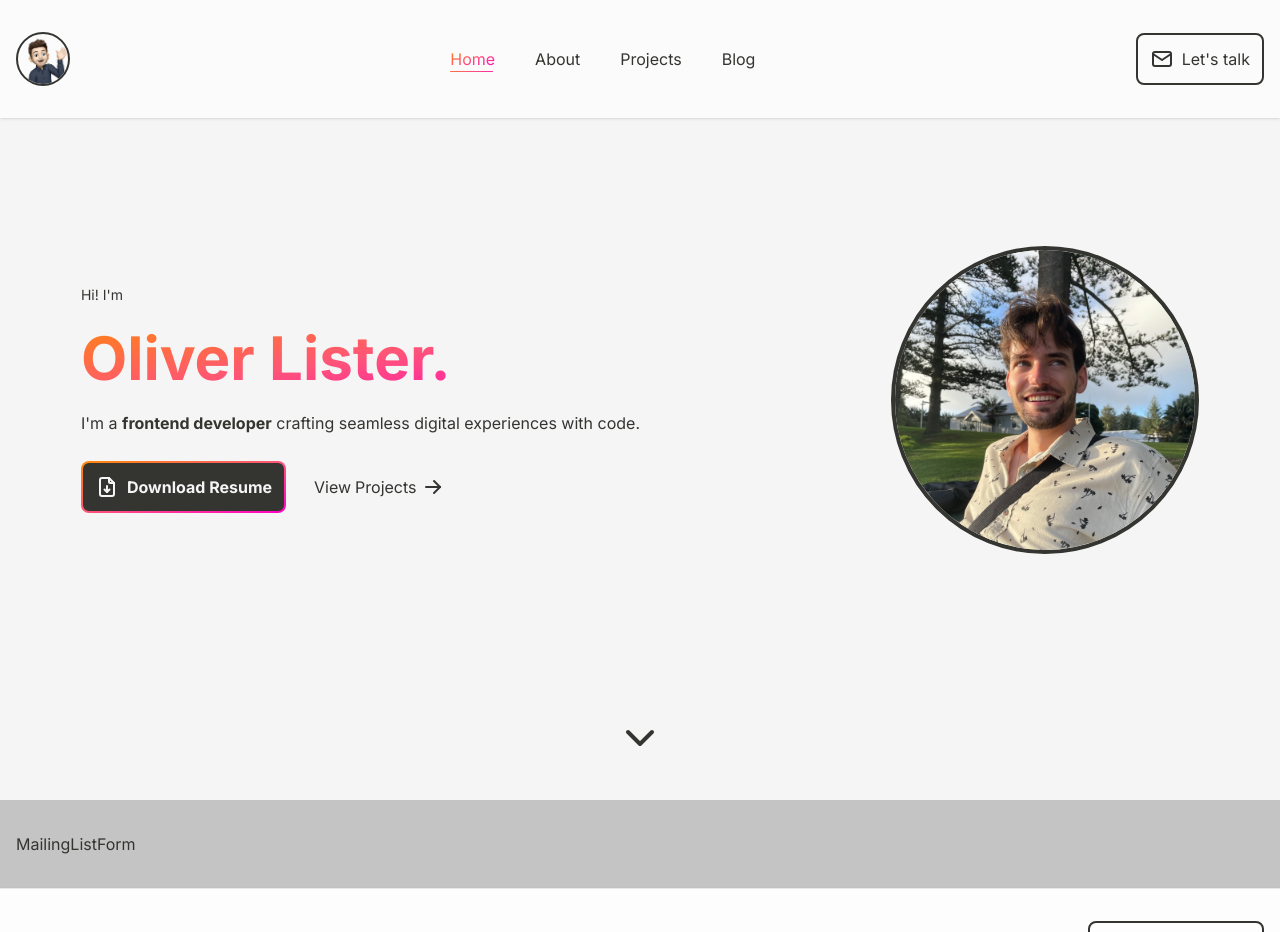
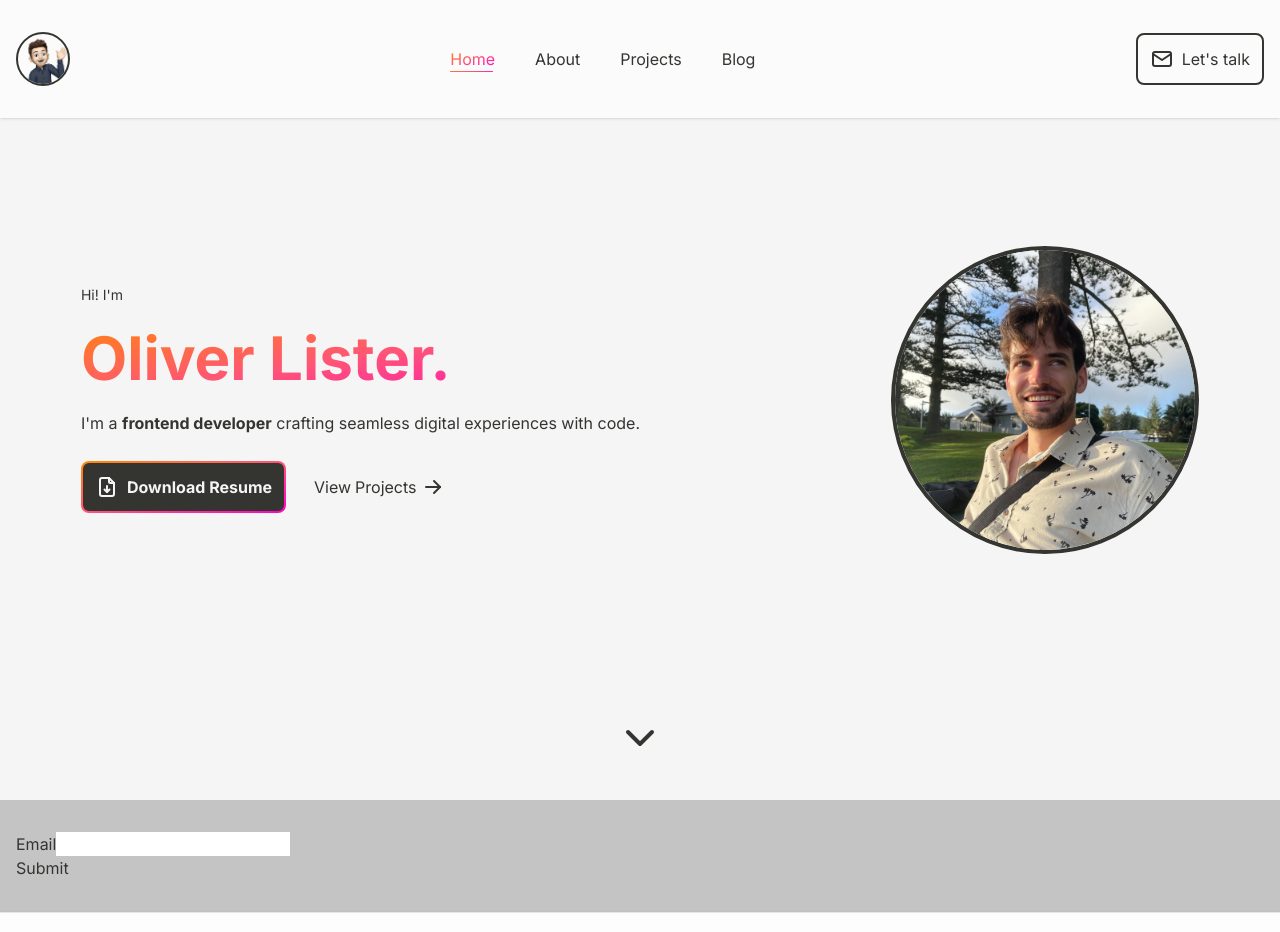
Before and after one commit to oliver-lister/oliverlister_dev, a Next.js app: page / in a window 1280 px wide. Shown: the top 932 px of the page. Built offline with nearby package versions, Linux system fonts and the light colour scheme.

Commit message:
setup mailing list form

```diff
--- a/app/_components/Home/BlogTeaser.tsx
+++ b/app/_components/Home/BlogTeaser.tsx
@@ -1,20 +1,14 @@
-import MailingListForm from "./MailingListForm/MailingListForm";
+import MailingList from "./MailingList/MailingList";
 
 function BlogTeaser() {
-
-
-
   return (
     <section
       id="blog-teaser"
       className="bg-secondary-400 dark:bg-secondary-200 text-primary dark:text-secondary"
     >
       <div className="wrapper">
-        <MailingListForm />
+        <MailingList />
       </div>
-      {/* <div className="wrapper min-h-screen grid justify-center items-center">
-        BlogTeaser
-      </div> */}
     </section>
   );
 }
--- /dev/null
+++ b/app/_components/Home/MailingList/MailingList.tsx
@@ -0,0 +1,14 @@
+"use client";
+
+import React from "react";
+import MailingListForm, {
+  MailingListFormData,
+} from "./MailingListForm/MailingListForm";
+
+const MailingList: React.FC = () => {
+  const onSubmit = (values: MailingListFormData) => {};
+
+  return <MailingListForm onSubmit={onSubmit} />;
+};
+
+export default MailingList;
--- /dev/null
+++ b/app/_components/Home/MailingList/MailingListForm/MailingListForm.tsx
@@ -0,0 +1,42 @@
+"use client";
+
+import { SubmitHandler, useForm } from "react-hook-form";
+import { yupResolver } from "@hookform/resolvers/yup";
+import React from "react";
+import * as yup from "yup";
+
+export type MailingListFormData = {
+  email: string;
+};
+
+// yup schema
+const schema = yup.object().shape({
+  email: yup.string().trim().required("Email is required"),
+});
+
+type MailingListFormProps = {
+  onSubmit: SubmitHandler<MailingListFormData>;
+};
+
+const MailingListForm: React.FC<MailingListFormProps> = ({ onSubmit }) => {
+  const {
+    register,
+    handleSubmit,
+    formState: { errors },
+  } = useForm<MailingListFormData>({
+    resolver: yupResolver(schema),
+  });
+
+  return (
+    <form onSubmit={handleSubmit(onSubmit)} name="mailing-list">
+      <div>
+        <label>Email</label>
+        <input type="text" {...register("email")} />
+        {errors.email && <p>{errors.email.message}</p>}
+      </div>
+      <button type="submit">Submit</button>
+    </form>
+  );
+};
+
+export default MailingListForm;
--- a/app/_components/Home/MailingListForm/MailingListForm.tsx
+++ /dev/null
@@ -1,7 +0,0 @@
-import React from "react";
-
-const MailingListForm: React.FC = () => {
-  return <div>MailingListForm</div>;
-};
-
-export default MailingListForm;
```
